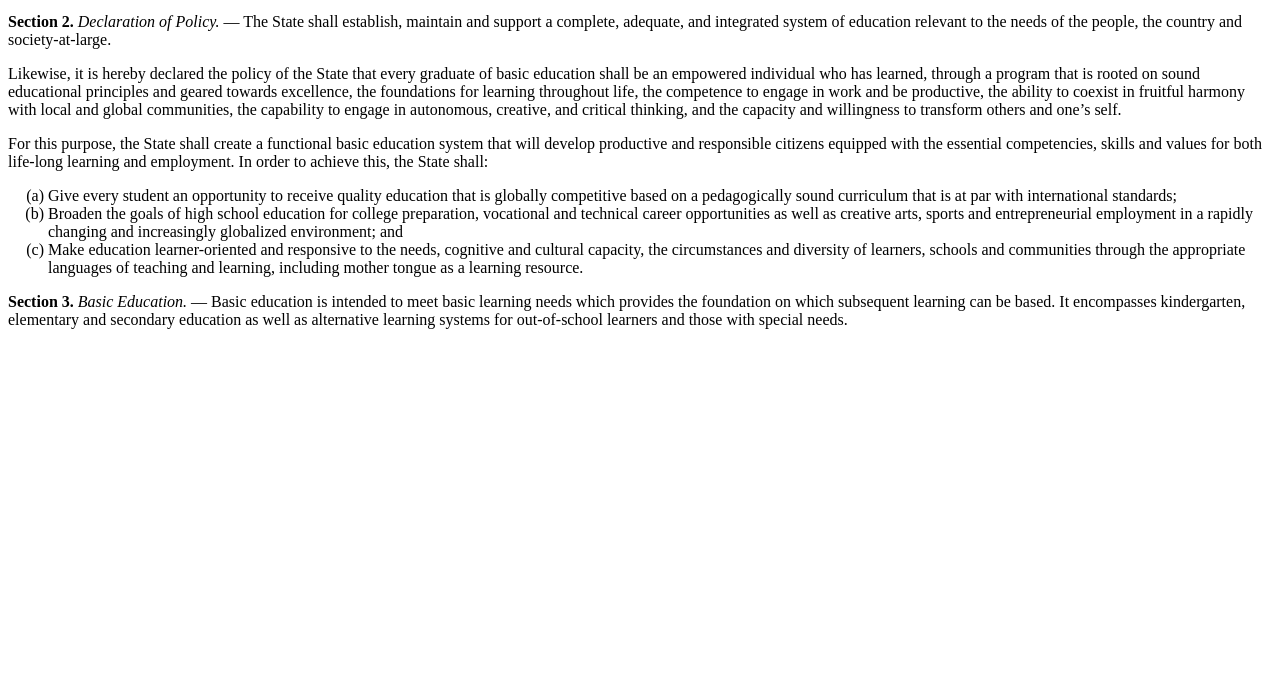
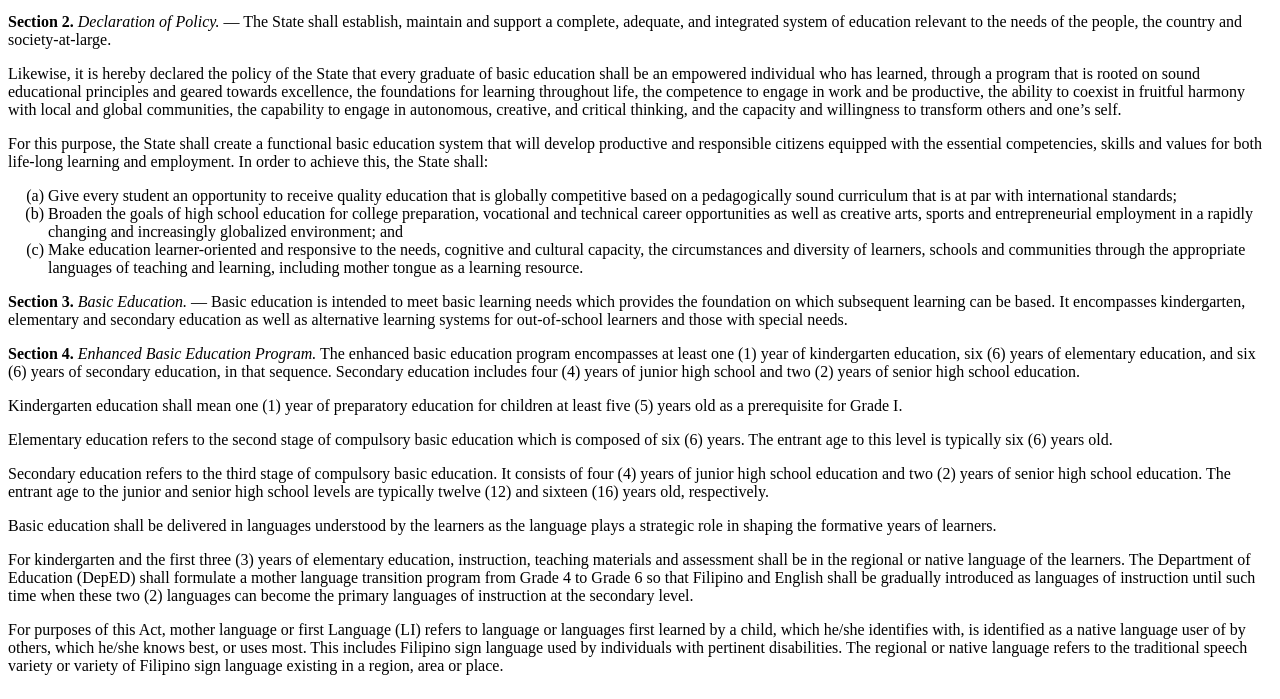
Before and after one commit to dbkkiwnl/dbkkiwnl.github.io, a plain HTML site: page RA_10533.html in a window 1280 px wide. Shown: the part 101-800 px from the top of the page. Drawn offline with Linux system fonts and the light colour scheme.

Commit message:
Added Section 4.

```diff
--- a/RA_10533.html
+++ b/RA_10533.html
@@ -35,5 +35,26 @@
     <p>
         <b>Section 3.</b> <i>Basic Education.</i> — Basic education is intended to meet basic learning needs which provides the foundation on which subsequent learning can be based. It encompasses kindergarten, elementary and secondary education as well as alternative learning systems for out-of-school learners and those with special needs.
     </p>
+    <p>
+        <b>Section 4.</b> <i>Enhanced Basic Education Program.</i> The enhanced basic education program encompasses at least one (1) year of kindergarten education, six (6) years of elementary education, and six (6) years of secondary education, in that sequence. Secondary education includes four (4) years of junior high school and two (2) years of senior high school education.
+    </p>
+    <p>
+        Kindergarten education shall mean one (1) year of preparatory education for children at least five (5) years old as a prerequisite for Grade I.
+    </p>
+    <p>
+        Elementary education refers to the second stage of compulsory basic education which is composed of six (6) years. The entrant age to this level is typically six (6) years old.
+    </p>
+    <p>
+        Secondary education refers to the third stage of compulsory basic education. It consists of four (4) years of junior high school education and two (2) years of senior high school education. The entrant age to the junior and senior high school levels are typically twelve (12) and sixteen (16) years old, respectively.
+    </p>
+    <p>
+        Basic education shall be delivered in languages understood by the learners as the language plays a strategic role in shaping the formative years of learners.
+    </p>
+    <p>
+        For kindergarten and the first three (3) years of elementary education, instruction, teaching materials and assessment shall be in the regional or native language of the learners. The Department of Education (DepED) shall formulate a mother language transition program from Grade 4 to Grade 6 so that Filipino and English shall be gradually introduced as languages of instruction until such time when these two (2) languages can become the primary languages of instruction at the secondary level.
+    </p>
+    <p>
+        For purposes of this Act, mother language or first Language (LI) refers to language or languages first learned by a child, which he/she identifies with, is identified as a native language user of by others, which he/she knows best, or uses most. This includes Filipino sign language used by individuals with pertinent disabilities. The regional or native language refers to the traditional speech variety or variety of Filipino sign language existing in a region, area or place.
+    </p>
 </body>
 </html>
```
